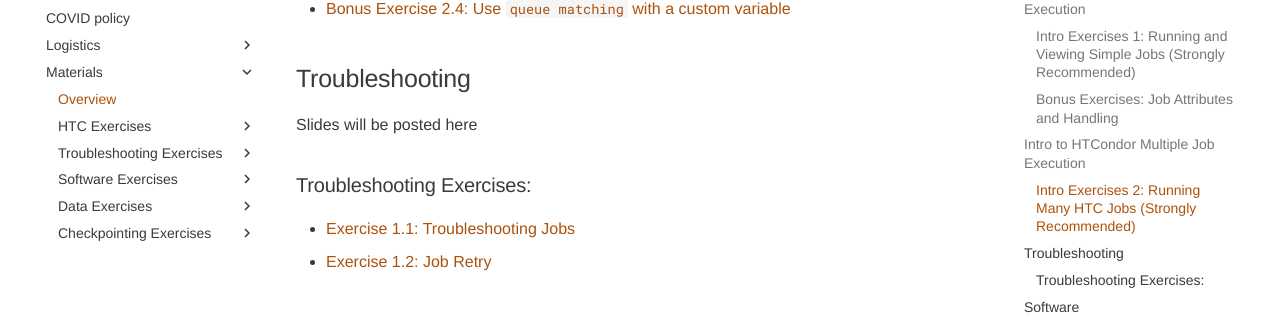
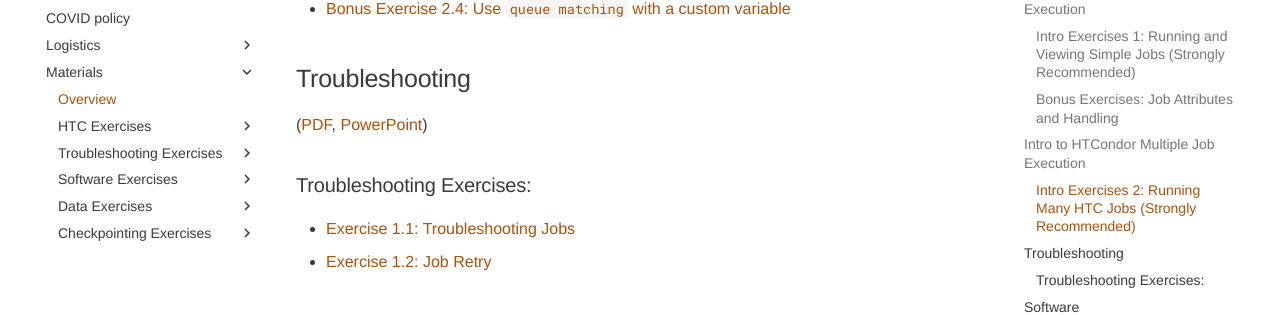
Before and after one commit to showmic09/user-school-2022, an MkDocs documentation site: the page built from docs/materials/index.md, in a window 1280 px wide and 900 px high, scrolled down 993 px. Shown: the part 144-459 px from the top of the window. Built offline with MkDocs 1.6.1 and Material for MkDocs 9.7.7, drawn with Linux system fonts in a browser that asks for light colours.

Commit message:
Add the PDF and PPTX in the index page

```diff
--- a/docs/materials/index.md
+++ b/docs/materials/index.md
@@ -42,7 +42,8 @@ Slides will be posted here.
 
 ## Troubleshooting
 
-Slides will be posted here
+([PDF](troubleshooting/files/osgus22-htc-troubleshooting.pdf),
+[PowerPoint](htcondor/files/osgus22-htc-troubleshooting.pptx))
 
 ### Troubleshooting Exercises:
 
```
